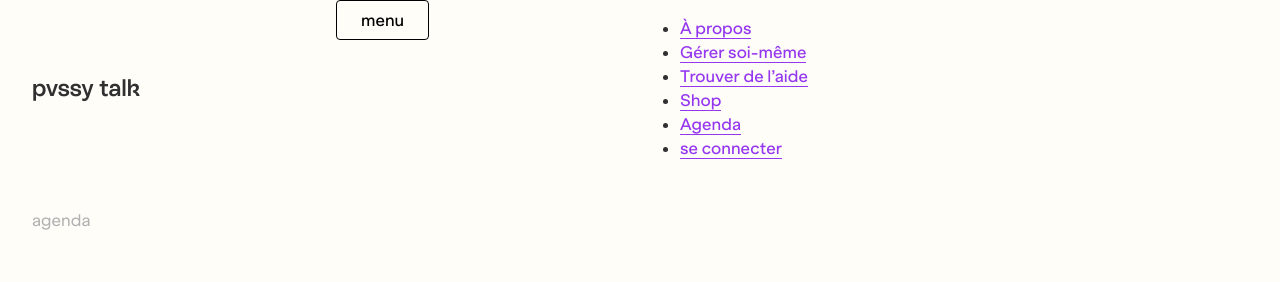
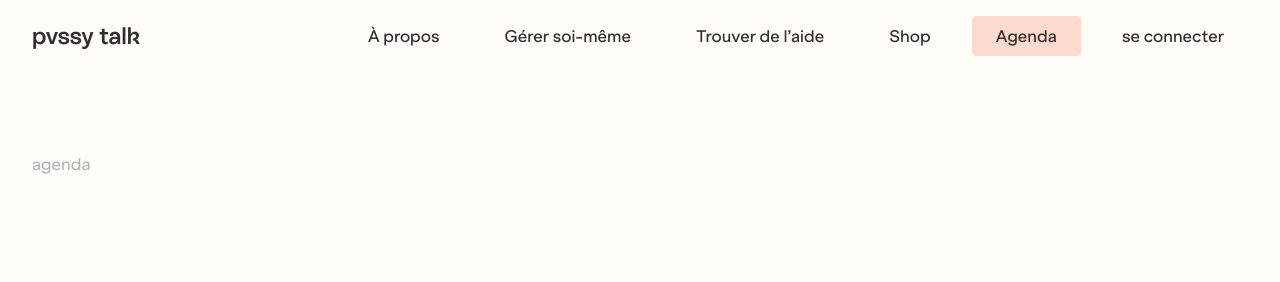
Before and after one commit to ROXBOZ/pvssy, a React (Create React App) app in the folder client/: page /agenda in a window 1280 px wide. Shown: the top 282 px of the page. Built offline with nearby package versions, Linux system fonts and the light colour scheme; no server answers.

Commit message:
improved header on mobile

```diff
--- a/client/src/App.js
+++ b/client/src/App.js
@@ -10,7 +10,7 @@ import TrouverDeLAide from "./pages/TrouverDeLAide";
 import Shop from "./pages/Shop";
 import Agenda from "./pages/Agenda";
 import GeneralConditions from "./pages/GeneralConditions";
-
+import Breadcrumbs from "./components/Breadcrumbs";
 import Header from "./components/Header";
 import Footer from "./components/Footer";
 import Pains from "./components/Pains/Pains";
@@ -47,6 +47,7 @@ function App() {
         <Header />
         <div className="main">
           <ScrollToTop />
+          <Breadcrumbs />
           <EventsContextProvider>
             <PainsContextProvider>
               <TermsContextProvider>
--- a/client/src/components/Header.js
+++ b/client/src/components/Header.js
@@ -1,7 +1,6 @@
 import { Link, NavLink } from "react-router-dom";
 import { FontAwesomeIcon } from "@fortawesome/react-fontawesome";
 import { faUser } from "@fortawesome/free-solid-svg-icons";
-import Breadcrumbs from "./Breadcrumbs";
 
 import { AuthContext } from "../contexts/authContext";
 import { useContext, useState } from "react";
@@ -14,12 +13,15 @@ const Header = () => {
     setIsOpen((prevState) => !prevState);
   };
 
+  const handleNavLink = () => {
+    setIsOpen(false);
+  };
+
   return (
     <header>
       <Link to="/" className="logo">
         pvssy talk
       </Link>
-      {/* <div className="menu-container"> */}
       <button className="burger-menu" onClick={() => openMenu()}>
         <span id="nav-icon" className={!isOpen ? "close" : "open"}>
           <span></span>
@@ -33,19 +35,29 @@ const Header = () => {
       <nav className={isOpen ? "vertical" : "horizontal"}>
         <ul>
           <li>
-            <NavLink to="a-propos">À propos</NavLink>
+            <NavLink onClick={handleNavLink} to="a-propos">
+              À propos
+            </NavLink>
           </li>
           <li>
-            <NavLink to="gerer-soi-meme">Gérer soi-même</NavLink>
+            <NavLink onClick={handleNavLink} to="gerer-soi-meme">
+              Gérer soi-même
+            </NavLink>
           </li>
           <li>
-            <NavLink to="trouver-de-l-aide">Trouver de l’aide</NavLink>
+            <NavLink onClick={handleNavLink} to="trouver-de-l-aide">
+              Trouver de l’aide
+            </NavLink>
           </li>
           <li>
-            <NavLink to="shop">Shop</NavLink>
+            <NavLink onClick={handleNavLink} to="shop">
+              Shop
+            </NavLink>
           </li>
           <li>
-            <NavLink to="agenda">Agenda</NavLink>
+            <NavLink onClick={handleNavLink} to="agenda">
+              Agenda
+            </NavLink>
           </li>
           <li>
             {userProfile ? (
@@ -70,8 +82,6 @@ const Header = () => {
           </li>
         </ul>
       </nav>
-      {/* </div> */}
-      <Breadcrumbs />
     </header>
   );
 };
--- a/client/src/styles/_header.scss
+++ b/client/src/styles/_header.scss
@@ -1,3 +1,5 @@
+//FIXME to be refactored
+
 /*-----Mobile-----*/
 @media (max-width: 767px) {
   header {
@@ -113,9 +115,12 @@
         height: 100vh;
         background: $gradient;
         background-color: white;
+        display: flex;
+        align-items: center;
 
         ul {
-          padding-left: $demi-gap;
+          width: 100%;
+          padding: $demi-gap;
           margin-left: 0;
           flex-direction: column;
           margin-top: 6em;
@@ -129,14 +134,38 @@
               border-bottom: none;
               color: $txt-color;
             }
-            // .logout-header {
-            //   margin-top: $gap;
-            //   border-top: $border-solid;
-            //   padding-top: $padding-sm;
-            //   display: flex;
-            //   flex-direction: column-reverse;
-            //   background-color: yellow;
-            // }
+            .logout-header {
+              margin-top: $gap;
+              border-top: $border-solid $txt-color;
+              padding-top: $gap;
+              display: flex;
+              align-items: center;
+              justify-content: space-between;
+              .user-icon-link {
+                padding: 0;
+                display: flex;
+                align-items: center;
+                justify-content: space-between;
+                gap: 0.25em;
+
+                &:hover {
+                  background-color: transparent;
+                }
+
+                #userIcon {
+                  border: $border-solid;
+                  padding: $padding-xs;
+                  border-radius: 50%;
+                  aspect-ratio: 1/1;
+                  &:hover {
+                    cursor: pointer;
+                  }
+                }
+                p {
+                  margin: 0;
+                }
+              }
+            }
           }
         }
       }
@@ -163,14 +192,14 @@
         border: 0;
       }
     }
-    .menu-container {
-      grid-column: 2/5;
+
     .burger-menu {
       display: none !important;
     }
 
     nav {
       &.horizontal {
+        grid-column: 2/5;
         ul {
           padding-left: 0;
           margin-left: 0;
@@ -212,7 +241,6 @@
                     cursor: pointer;
                   }
                 }
-
                 p {
                   margin: 0;
                 }
@@ -224,4 +252,3 @@
     }
   }
 }
-}
--- a/client/src/styles/_mixins.scss
+++ b/client/src/styles/_mixins.scss
@@ -21,7 +21,7 @@
   padding: $padding-btn;
   border-radius: $border-radius;
   border: $border-solid;
-  background-color: $bg-color;
+  background-color: transparent;
   font-size: $font-size-basis;
   font-family: $font-medium;
   width: fit-content;
--- a/client/src/styles/globals.css
+++ b/client/src/styles/globals.css
@@ -156,9 +156,12 @@
     height: 100vh;
     background: linear-gradient(180deg, rgba(255, 82, 215, 0.8) 0%, rgba(245, 116, 60, 0.8) 100%);
     background-color: white;
+    display: flex;
+    align-items: center;
   }
   header nav.vertical ul {
-    padding-left: 1em;
+    width: 100%;
+    padding: 1em;
     margin-left: 0;
     flex-direction: column;
     margin-top: 6em;
@@ -171,6 +174,36 @@
     padding: 0;
     border-bottom: none;
     color: #303030;
+  }
+  header nav.vertical ul li .logout-header {
+    margin-top: 2em;
+    border-top: 1.5px solid #303030;
+    padding-top: 2em;
+    display: flex;
+    align-items: center;
+    justify-content: space-between;
+  }
+  header nav.vertical ul li .logout-header .user-icon-link {
+    padding: 0;
+    display: flex;
+    align-items: center;
+    justify-content: space-between;
+    gap: 0.25em;
+  }
+  header nav.vertical ul li .logout-header .user-icon-link:hover {
+    background-color: transparent;
+  }
+  header nav.vertical ul li .logout-header .user-icon-link #userIcon {
+    border: 1.5px solid;
+    padding: 0.5em;
+    border-radius: 50%;
+    aspect-ratio: 1/1;
+  }
+  header nav.vertical ul li .logout-header .user-icon-link #userIcon:hover {
+    cursor: pointer;
+  }
+  header nav.vertical ul li .logout-header .user-icon-link p {
+    margin: 0;
   }
 }
 /*-----Desktop-----*/
@@ -195,13 +228,13 @@
     outline: 0;
     border: 0;
   }
-  header .menu-container {
+  header .burger-menu {
+    display: none !important;
+  }
+  header nav.horizontal {
     grid-column: 2/5;
   }
-  header .menu-container .burger-menu {
-    display: none !important;
-  }
-  header .menu-container nav.horizontal ul {
+  header nav.horizontal ul {
     padding-left: 0;
     margin-left: 0;
     display: flex;
@@ -209,12 +242,12 @@
     justify-content: space-between;
     align-items: center;
   }
-  header .menu-container nav.horizontal ul li {
+  header nav.horizontal ul li {
     align-items: center;
     list-style: none;
     display: flex;
   }
-  header .menu-container nav.horizontal ul li a {
+  header nav.horizontal ul li a {
     font-family: "ESKlarheit-Medium";
     color: #303030;
     text-decoration: none;
@@ -222,37 +255,37 @@
     border-radius: 0.25em;
     border: none;
   }
-  header .menu-container nav.horizontal ul li a:hover {
+  header nav.horizontal ul li a:hover {
     background-color: #ffe9fa;
   }
-  header .menu-container nav.horizontal ul li a.active {
+  header nav.horizontal ul li a.active {
     background-color: #fcdbce;
   }
-  header .menu-container nav.horizontal ul li .logout-header {
+  header nav.horizontal ul li .logout-header {
     display: flex;
     align-items: center;
     gap: 2em;
   }
-  header .menu-container nav.horizontal ul li .logout-header .user-icon-link {
+  header nav.horizontal ul li .logout-header .user-icon-link {
     padding: 0;
     display: flex;
     align-items: center;
     justify-content: space-between;
     gap: 0.25em;
   }
-  header .menu-container nav.horizontal ul li .logout-header .user-icon-link:hover {
+  header nav.horizontal ul li .logout-header .user-icon-link:hover {
     background-color: transparent;
   }
-  header .menu-container nav.horizontal ul li .logout-header .user-icon-link #userIcon {
+  header nav.horizontal ul li .logout-header .user-icon-link #userIcon {
     border: 1.5px solid;
     padding: 0.5em;
     border-radius: 50%;
     aspect-ratio: 1/1;
   }
-  header .menu-container nav.horizontal ul li .logout-header .user-icon-link #userIcon:hover {
+  header nav.horizontal ul li .logout-header .user-icon-link #userIcon:hover {
     cursor: pointer;
   }
-  header .menu-container nav.horizontal ul li .logout-header .user-icon-link p {
+  header nav.horizontal ul li .logout-header .user-icon-link p {
     margin: 0;
   }
 }
@@ -504,7 +537,7 @@ button {
   padding: 0.5em 1.5em;
   border-radius: 0.25em;
   border: 1.5px solid;
-  background-color: #fffdf8;
+  background-color: transparent;
   font-size: 16px;
   font-family: "ESKlarheit-Medium";
   width: -moz-fit-content;
@@ -1076,6 +1109,23 @@ form .form-section .form-dropdown-suggestions li {
   content: "🚨  ";
 }
 
+/*-----Mobile-----*/
+@media (max-width: 767px) {
+  .breadcrumbs {
+    display: flex;
+    color: #b0b0b0;
+  }
+  .breadcrumbs .crumb:after {
+    color: #303030;
+    content: "→";
+    padding: 0 0.5em;
+  }
+  .breadcrumbs .crumb:last-child:after {
+    display: none;
+  }
+}
+/*-----Desktop-----*/
+@media (min-width: 768px) {
   .breadcrumbs {
     grid-column: 1/6;
     display: flex;
@@ -1089,7 +1139,7 @@ form .form-section .form-dropdown-suggestions li {
   .breadcrumbs .crumb:last-child:after {
     display: none;
   }
-
+}
 * {
   outline: none;
 }
@@ -1123,25 +1173,16 @@ html body {
   padding: 0;
 }
 html body .main {
+  padding: 10vh 2em 0;
   display: flex;
   flex-direction: column;
   min-height: 100vh;
   height: 100%;
-  padding-top: 20vh;
 }
 
-/* Extra small devices (phones, 600px and down) */
-@media only screen and (max-width: 600px) {
+/*-----Mobile-----*/
+@media (max-width: 767px) {
   .main {
-    padding: 0.5em;
+    padding: 1em;
   }
-}
-/* Small devices (portrait tablets and large phones, 600px and up) */
-@media only screen and (min-width: 600px) {
-  .main {
-    padding: 2em;
-  }
-}
-.red {
-  color: red;
 }/*# sourceMappingURL=globals.css.map */
--- a/client/src/styles/globals.scss
+++ b/client/src/styles/globals.scss
@@ -46,39 +46,21 @@ html {
     padding: 0;
 
     .main {
+      padding: 10vh $padding-sm 0;
       display: flex;
       flex-direction: column;
-      // justify-content: space-around;
       min-height: 100vh;
       height: 100%;
-      padding-top: 20vh;
+      // h1 {
+      //   padding-top: 20vh;
+      // }
     }
   }
 }
 
-/* Extra small devices (phones, 600px and down) */
-@media only screen and (max-width: 600px) {
+/*-----Mobile-----*/
+@media (max-width: 767px) {
   .main {
-    padding: $padding-xs;
+    padding: $demi-gap;
   }
 }
-
-/* Small devices (portrait tablets and large phones, 600px and up) */
-@media only screen and (min-width: 600px) {
-  .main {
-    padding: $padding-sm;
-  }
-}
-
-// /* Medium devices (landscape tablets, 768px and up) */
-// @media only screen and (min-width: 768px) {...}
-
-// /* Large devices (laptops/desktops, 992px and up) */
-// @media only screen and (min-width: 992px) {...}
-
-// /* Extra large devices (large laptops and desktops, 1200px and up) */
-// @media only screen and (min-width: 1200px) {...}
-
-.red {
-  color: red;
-}
```
Also changed, not shown: client/src/styles/_breadcrumbs.scss (+25 -0 lines), 1 other file (tests, documents, lock files or other folders). Lines whose indentation alone changed are shown as unchanged.
